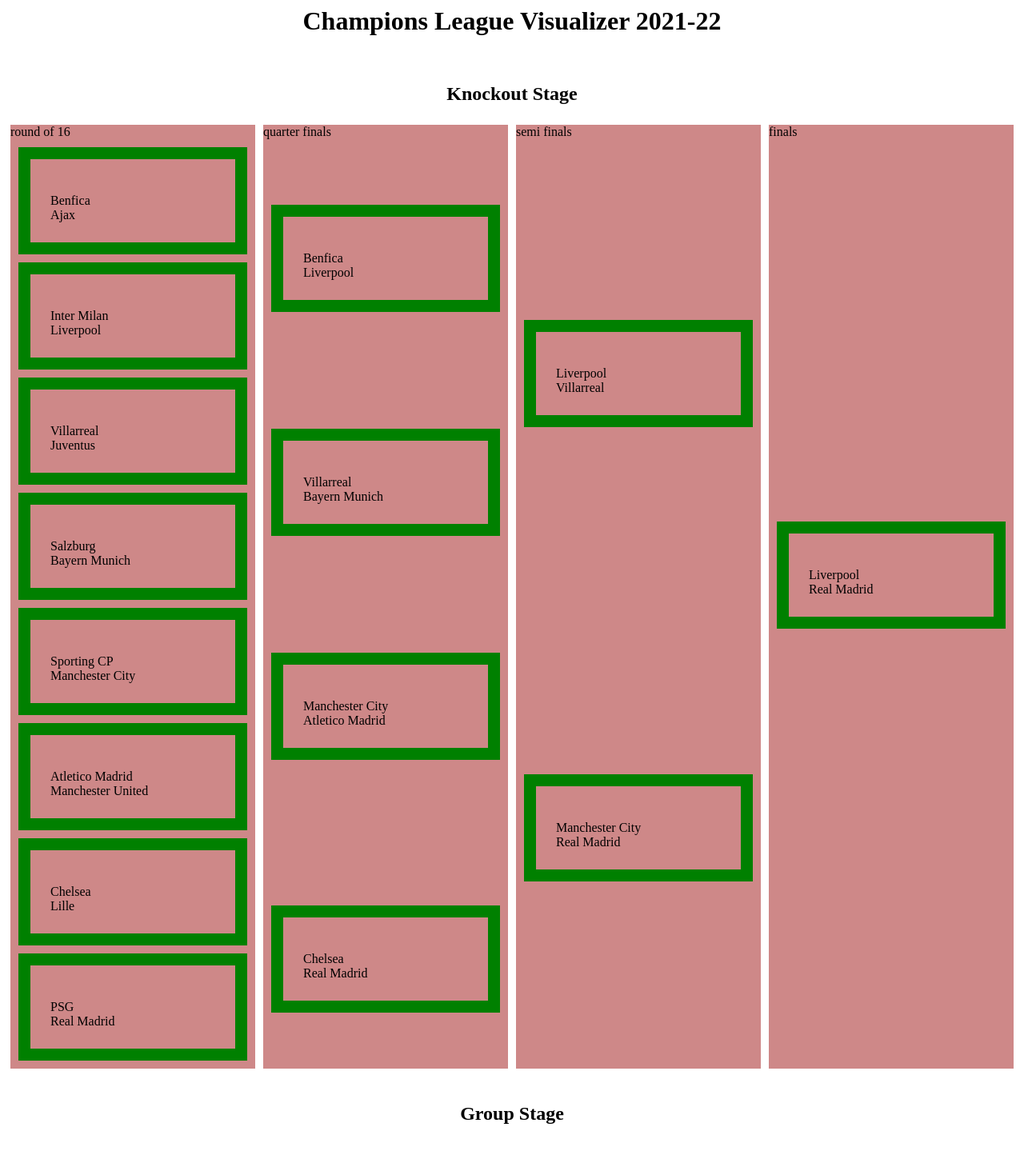
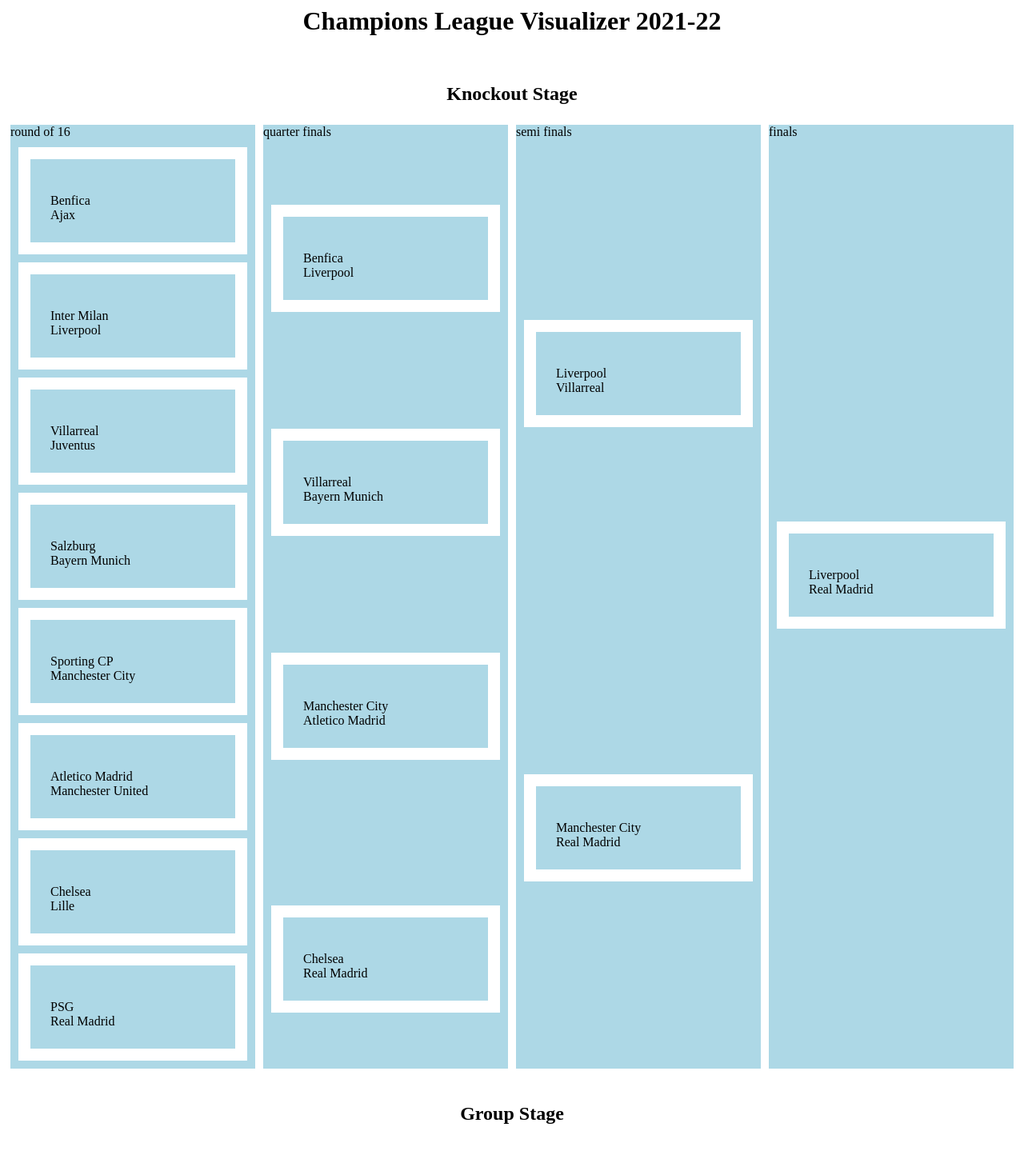
Before and after one commit to jacopofranciosiwisc/champions_league_visualizer, a Flask app: template champions_league_visualizer/templates/index.html in a window 1280 px wide. Shown: the whole page at 80% size. Run offline with Flask 2, Linux system fonts and the light colour scheme; the template is opened without the code that fills it, so the values that code supplies are empty.

Commit message:
changes background color of knockout stage template

```diff
--- a/champions_league_visualizer/templates/index.html
+++ b/champions_league_visualizer/templates/index.html
@@ -207,13 +207,13 @@
   display: flex;
     }
     .item {
-    background: #ce8888;
+    background: lightblue;
     flex-basis: 25%;
     margin: 5px;
     }
 
     .box{
-        border: 15px solid green;
+        border: 15px solid white;
         padding: 25px;
         margin: 10px;
     }
```
